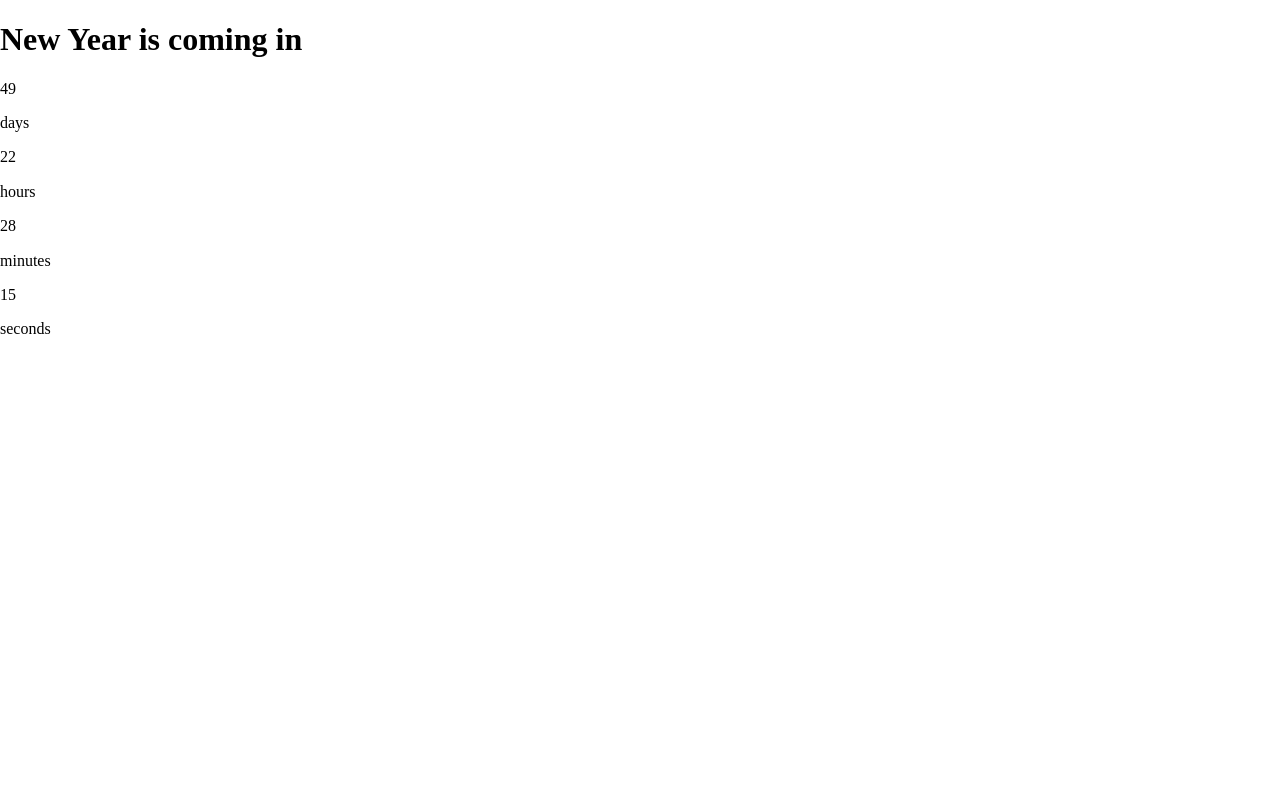
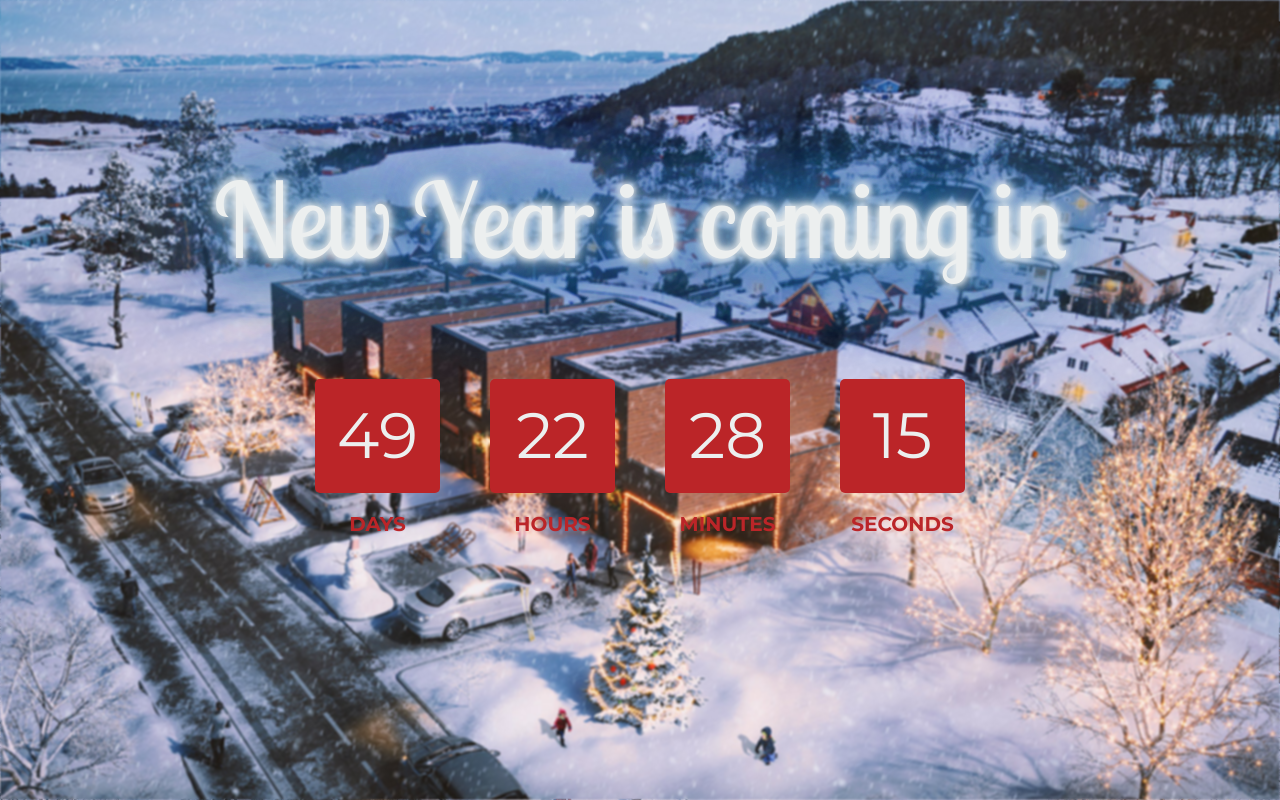
Before and after one commit to alinashilo/NY-countdown, a plain HTML site: page index.html in a window 1280 px wide. Drawn offline with Linux system fonts and the light colour scheme.

Commit message:
feat: add styles to the page

```diff
--- a/index.html
+++ b/index.html
@@ -6,7 +6,9 @@
   <link href="./styles/style.css" rel="stylesheet">
 </head>
 <body>
-<main class="container">
+<main class="wrapper">
+  <div class="background"></div>
+  <div class="container">
     <h1 class="title">New Year is coming in</h1>
     <div class="countdown">
       <div class="countdown__part">
@@ -26,6 +28,8 @@
         <p class="countdown__measure">seconds</p>
       </div>
     </div>
+  </div>
+
 </main>
 <script src="./script.js"></script>
 </body>
--- a/styles/style.css
+++ b/styles/style.css
@@ -1 +1,72 @@
 @import "normalize.css";
+@import url('https://fonts.googleapis.com/css2?family=Lobster+Two&family=Montserrat:wght@400;700&display=swap');
+
+* {
+  box-sizing: border-box;
+}
+
+.wrapper {
+  height: 100vh;
+  background: url("../assets/images/bg.jpg") 55%;
+  background-size: cover;
+}
+
+.background {
+  height: 100%;
+  background: url("../assets/images/bg.jpg") bottom 15% right 0;
+  background-size: cover;
+  filter: blur(1px);
+}
+
+.container {
+  position: absolute;
+  top: 0;
+  width: 100%;
+}
+
+.title {
+  margin-top: 20vh;
+  font-family: "Lobster Two", cursive;
+  font-weight: 400;
+  font-size: 104px;
+  color: #ecefef;
+  text-shadow:
+      0 0 8px #ecefef,
+      0 0 10px #ecefef,
+      0 0 21px #ecefef,
+      0 0 42px #2b71ab,
+      0 0 82px #2b71ab,
+      0 0 92px #2b71ab,
+      0 0 102px #2b71ab,
+      0 0 132px #2b71ab,
+      0 0 151px #2b71ab;
+  text-align: center;
+}
+
+.countdown {
+  display: flex;
+  justify-content: center;
+  column-gap: 50px;
+}
+
+.countdown__part {
+  width: 125px;
+  margin-top: 30px;
+  font-family: "Montserrat", sans-serif;
+  text-align: center;
+}
+
+.countdown__number {
+  padding: 20px 0;
+  border-radius: 5px;
+  background: #bb2528;
+  font-size: 64px;
+  color: #ecefef;
+}
+
+.countdown__measure {
+  font-size: 20px;
+  font-weight: 700;
+  color: #bb2528;
+  text-transform: uppercase;
+}
```
Also changed, not shown: assets/images/bg.jpg (added). Lines whose indentation alone changed are shown as unchanged.
